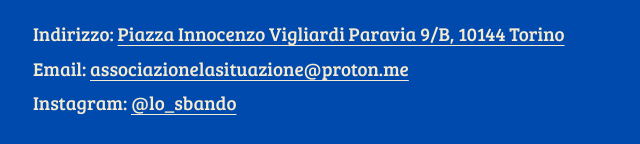
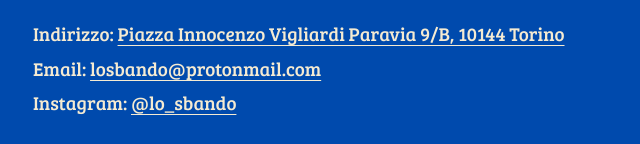
Before and after one commit to Ferdinandodeblasio/LoSbando, a plain HTML site: page index.html in a window 1280 px wide. Shown: the part 3644-3788 px from the top of the page, without its empty margins (319-959 px from the left). Drawn offline with Linux system fonts and the light colour scheme.

Commit message:
Contatti: email losbando@protonmail.com
Co-Authored-By: Claude Opus 5.5 <noreply@anthropic.com>

```diff
--- a/index.html
+++ b/index.html
@@ -574,7 +574,7 @@
 <section class="contatti" id="contatti">
 <h2>Siamo allo Sbando</h2>
 <p>Indirizzo: <a href="https://share.google/iNlkYcX3iZ38SpJQl">Piazza Innocenzo Vigliardi Paravia 9/B, 10144 Torino</a><br>
-Email: <a href="mailto:associazionelasituazione@proton.me">associazionelasituazione@proton.me</a><br>
+Email: <a href="mailto:losbando@protonmail.com">losbando@protonmail.com</a><br>
 Instagram: <a href="https://www.instagram.com/lo_sbando/">@lo_sbando</a></p>
 <p>Hai un'idea per una serata, un corso, uno scambio? Scrivici.</p>
 </section>
```
